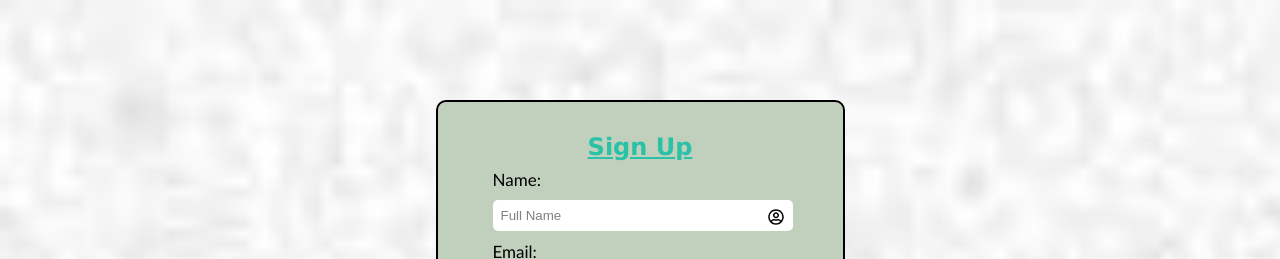
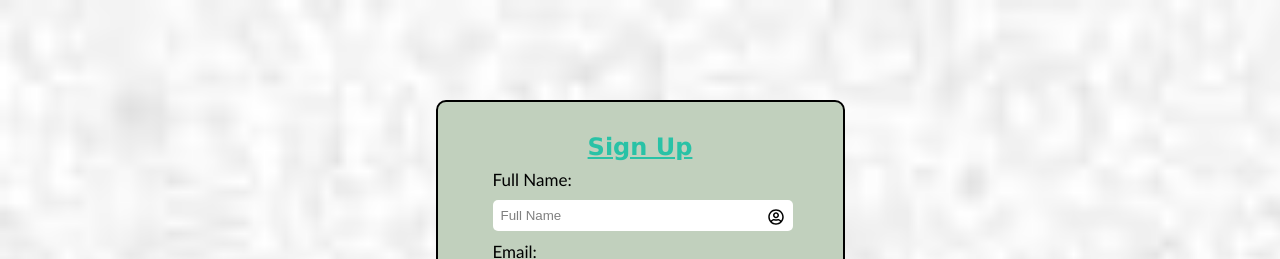
Before and after one commit to Dhirajsakariya/StudentMgnt, a React (Create React App) app in the folder Front-End/: page /Registration in a window 1280 px wide. Shown: the top 259 px of the page. Built offline with nearby package versions, Linux system fonts and the light colour scheme.

Commit message:
name changes

```diff
--- a/Front-End/src/Components/Login/Registration.jsx
+++ b/Front-End/src/Components/Login/Registration.jsx
@@ -94,7 +94,7 @@ const customToastStyle = {
             <form onSubmit={handleSubmit}>
                 <h2 className='signup'>Sign Up</h2>
                 <div className='form-groupl'>
-                    <label className='labell'>Name:</label>
+                    <label className='labell'>Full Name:</label>
                     <input className='inputl' type='text' value={name} onChange={(e)=> setName(e.target.value)} placeholder='Full Name'
                     name='name'  required />
                     <FaRegUserCircle className='iconle' />
```
